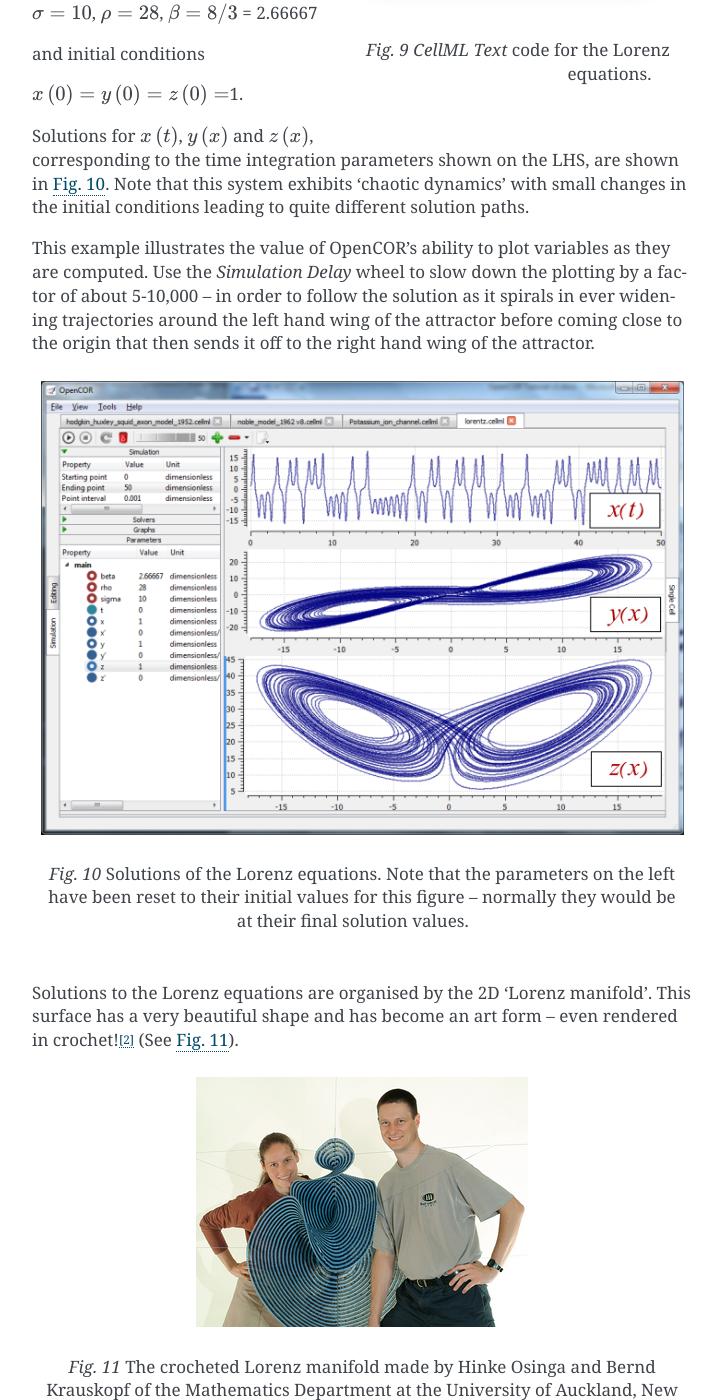
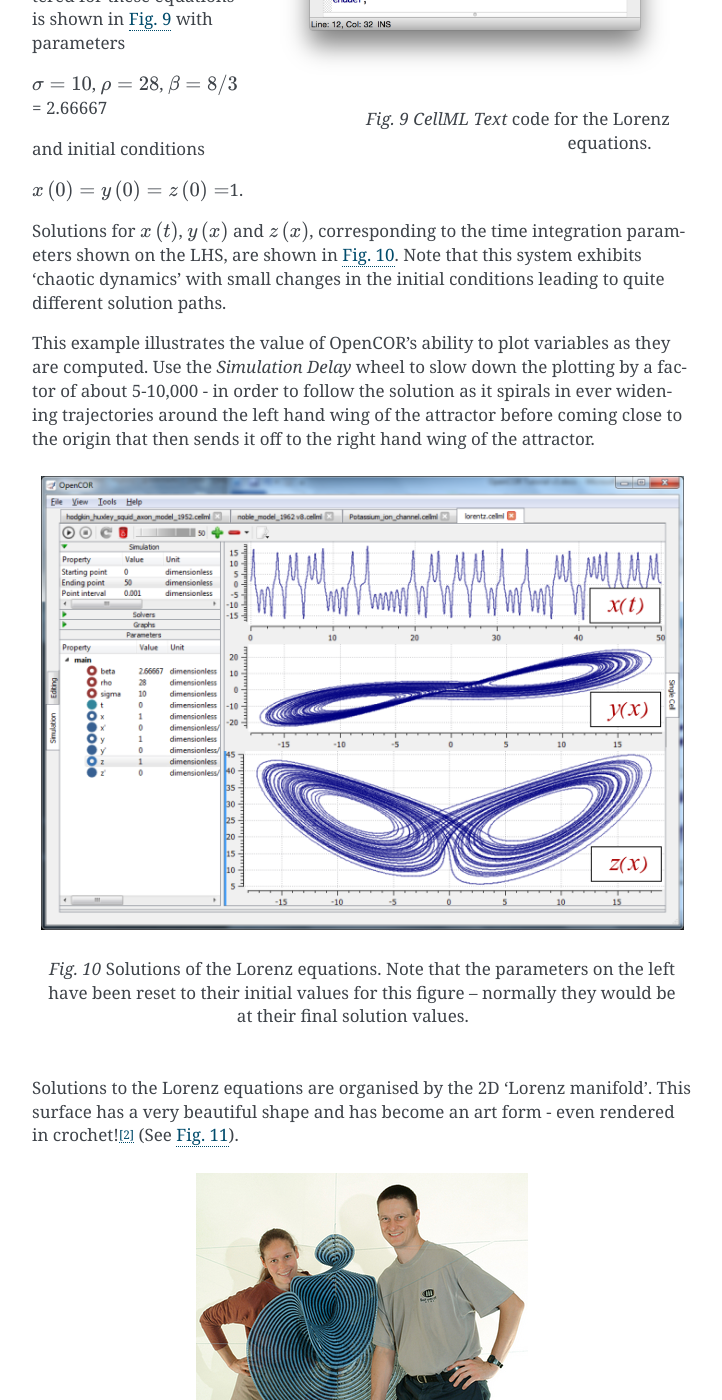
Before and after one commit to ABI-Tutorials/CellML-OpenCOR-PMR, a Sphinx documentation site: the page built from source/lorenz.rst, in a window 1280 px wide and 1400 px high, scrolled down 507 px. Shown: the whole window, without its empty margins (388-1110 px from the left). Built offline with Sphinx 7.4.7, drawn with Linux system fonts in a browser that asks for light colours.

```diff
--- a/source/conf.py
+++ b/source/conf.py
@@ -221,10 +221,14 @@ latex_elements = {
 #'pointsize': '10pt',
 
 # Additional stuff for the LaTeX preamble.
-#'preamble': '',
+'preamble': '''
+\DeclareUnicodeCharacter{2318}{\chi}
+\DeclareMathOperator{\csch}{csch}
+\DeclareMathOperator{\sech}{sech}
+''',
 
-# Latex figure (float) alignment
-#'figure_align': 'htbp',
+#Latex figure (float) alignment (original 'htbp')
+'figure_align': 'H'
 }
 
 # Grouping the document tree into LaTeX files. List of tuples
--- a/source/create_and_first_run.rst
+++ b/source/create_and_first_run.rst
@@ -59,8 +59,6 @@ Things to note\ [#]_ are:
  #. the use of ‘//’ to indicate a comment.
 
 A partial list of mathematical functions available for OpenCOR is:
-:math:`\DeclareMathOperator{\csch}{csch}`
-:math:`\DeclareMathOperator{\sech}{sech}`
 
 +---------------------+------------+----------------------+----------+---------------------+----------+----------------------+----------+------------------------------+----------+--------------------------+----------+
 | :math:`x^{2}`       | sqr(x)     | :math:`\sqrt{x}`     | sqrt(x)  | :math:`\ln x`       | ln(x)    | :math:`\log_{10}x`   | log(x)   | :math:`e^{x}`                | exp(x)   | :math:`x^{a}`            | pow(x,a) |
--- a/source/install.rst
+++ b/source/install.rst
@@ -59,6 +59,6 @@ about developing plugins for OpenCOR is also `available <https://www.opencor.ws/
 
 .. rubric:: Footnotes
 
-.. [#] The |cmd| key being the equivalent on OS X.
+.. [#] The cmd key being the equivalent on OS X.
 
-.. |cmd| unicode:: U+02318
+.. |cmd| unicode:: U+2318
--- a/source/lorenz.rst
+++ b/source/lorenz.rst
@@ -35,12 +35,12 @@ and initial conditions
 Solutions for :math:`x\left( t \right)`, :math:`y\left( x \right)` and
 :math:`z\left( x \right)`, corresponding to the time integration
 parameters shown on the LHS, are shown in :numref:`ocr_tut_soln_lorenz`. Note that this
-system exhibits ‘chaotic dynamics’ with small changes in the initial
+system exhibits 'chaotic dynamics' with small changes in the initial
 conditions leading to quite different solution paths.
 
-This example illustrates the value of OpenCOR’s ability to plot
+This example illustrates the value of OpenCOR's ability to plot
 variables as they are computed. Use the *Simulation Delay* wheel to slow
-down the plotting by a factor of about 5-10,000 – in order to follow the
+down the plotting by a factor of about 5-10,000 - in order to follow the
 solution as it spirals in ever widening trajectories around the left
 hand wing of the attractor before coming close to the origin that then
 sends it off to the right hand wing of the attractor.
@@ -54,9 +54,9 @@ sends it off to the right hand wing of the attractor.
    parameters on the left have been reset to their initial values for this
    figure – normally they would be at their final solution values.
 
-Solutions to the Lorenz equations are organised by the 2D ‘Lorenz
-manifold’. This surface has a very beautiful shape and has become an art
-form – even rendered in crochet!\ [#]_ (See :numref:`ocr_tut_crotchet`).
+Solutions to the Lorenz equations are organised by the 2D 'Lorenz
+manifold'. This surface has a very beautiful shape and has become an art
+form - even rendered in crochet!\ [#]_ (See :numref:`ocr_tut_crotchet`).
 
 .. figure:: _static/images/crotchet.jpeg
    :name: ocr_tut_crotchet
@@ -69,7 +69,7 @@ Exercise for the reader
 =======================
 
 Another example of intriguing and unpredictable behaviour from a simple
-deterministic ODE system is the ‘blue sky catastrophe’ model [9] defined
+deterministic ODE system is the 'blue sky catastrophe' model [9] defined
 by the following equations:
 
 .. math::
```
Also changed, not shown: other parts of source/lorenz.rst (+1 -1 lines), source/cellml_units.rst (+22 -24 lines), source/simple_ode.rst (+6 -5 lines).
